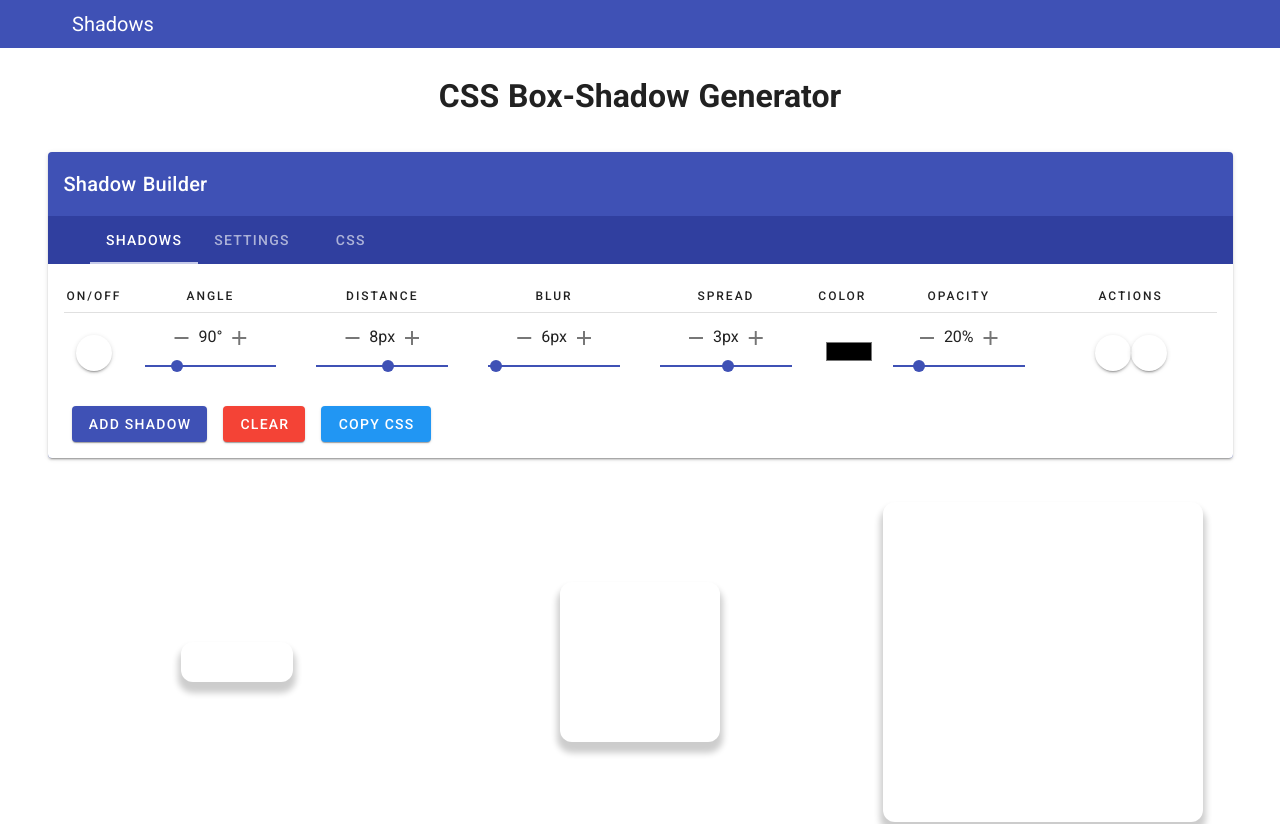
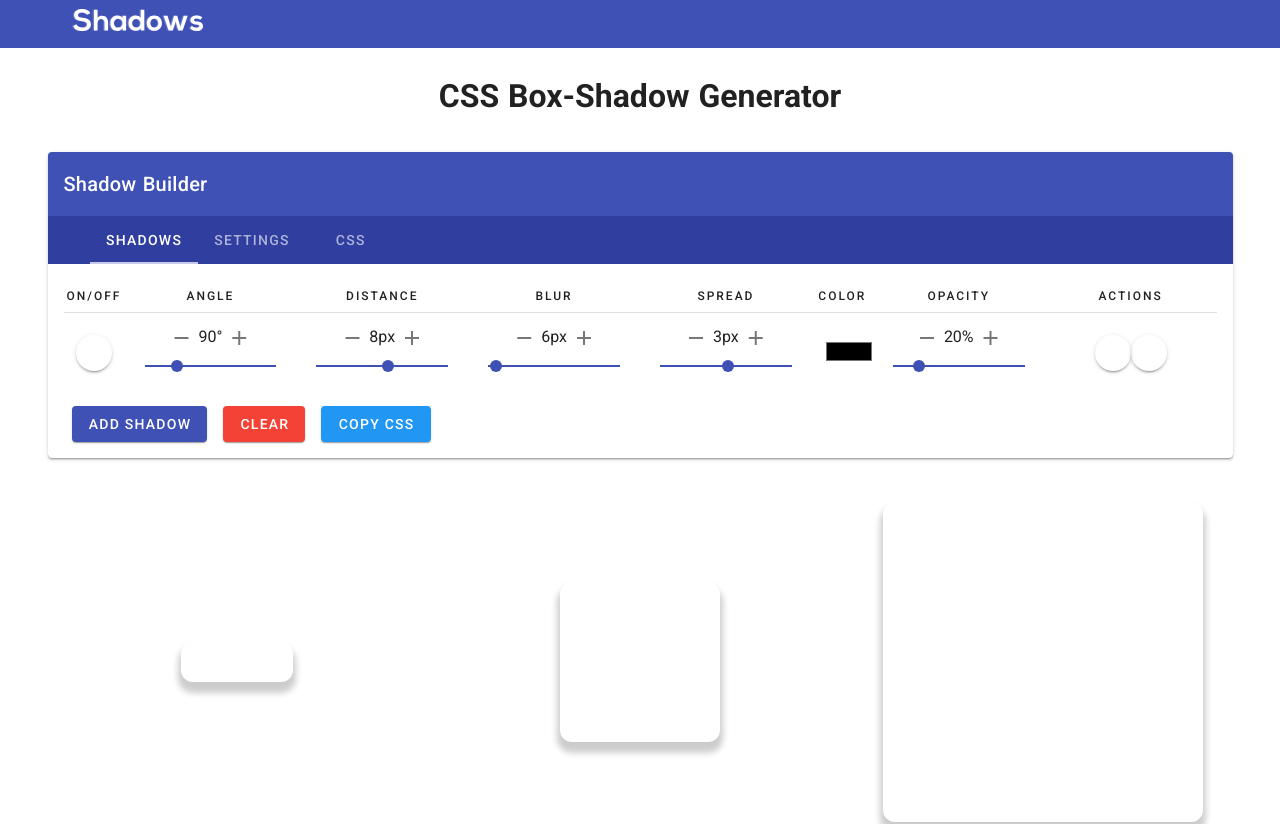
Before and after one commit to jcz530/shadows, a Nuxt app: page / in a window 1280 px wide. Shown: the top 824 px of the page. Built offline with nearby package versions, Linux system fonts and the light colour scheme.

Commit message:
added logo

```diff
--- a/components/AppBar.vue
+++ b/components/AppBar.vue
@@ -8,7 +8,7 @@
     class="px-md-14 px-lg-14"
     >
     <v-app-bar-title>
-      Shadows
+      <img src="@/assets/shadows-logo.svg" width="131" height="22" alt="Shadows logo" />
     </v-app-bar-title>
 
     <v-spacer></v-spacer>
```
Also changed, not shown: assets/shadows-logo.svg (added).
